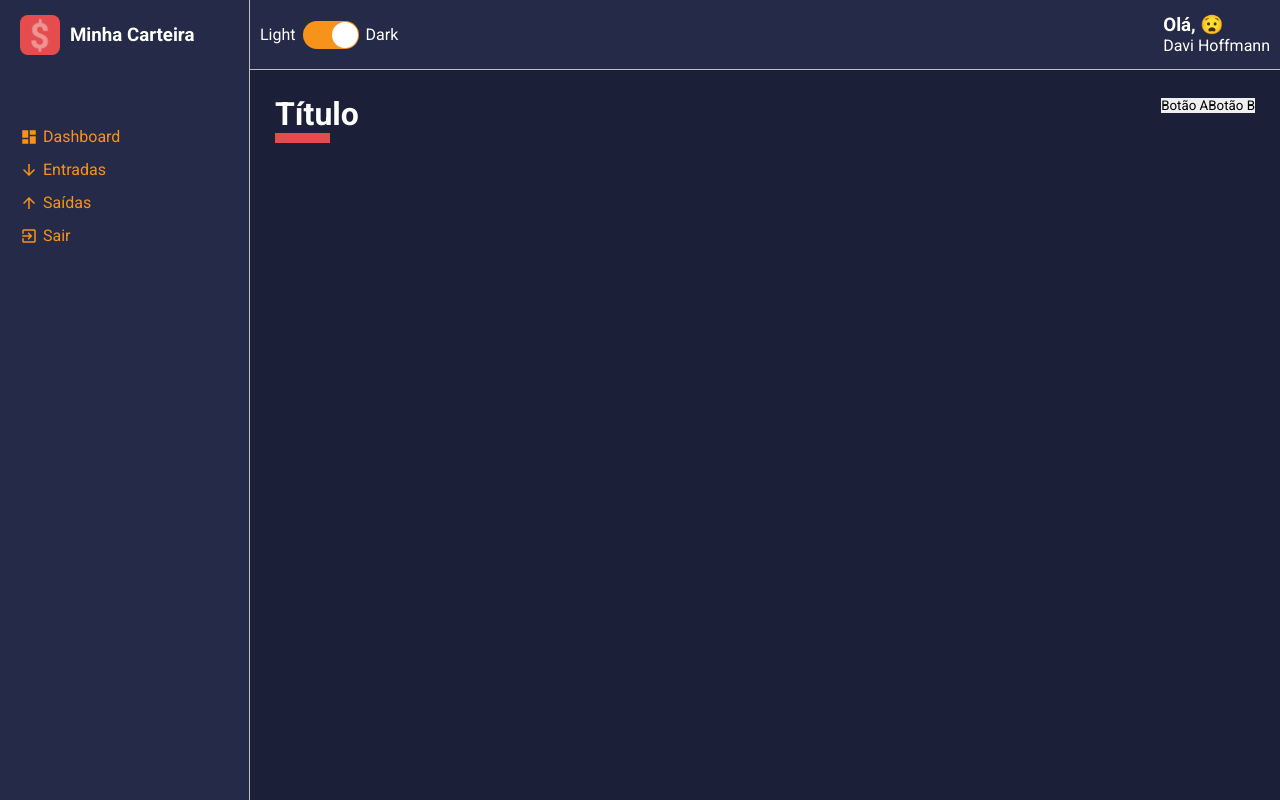
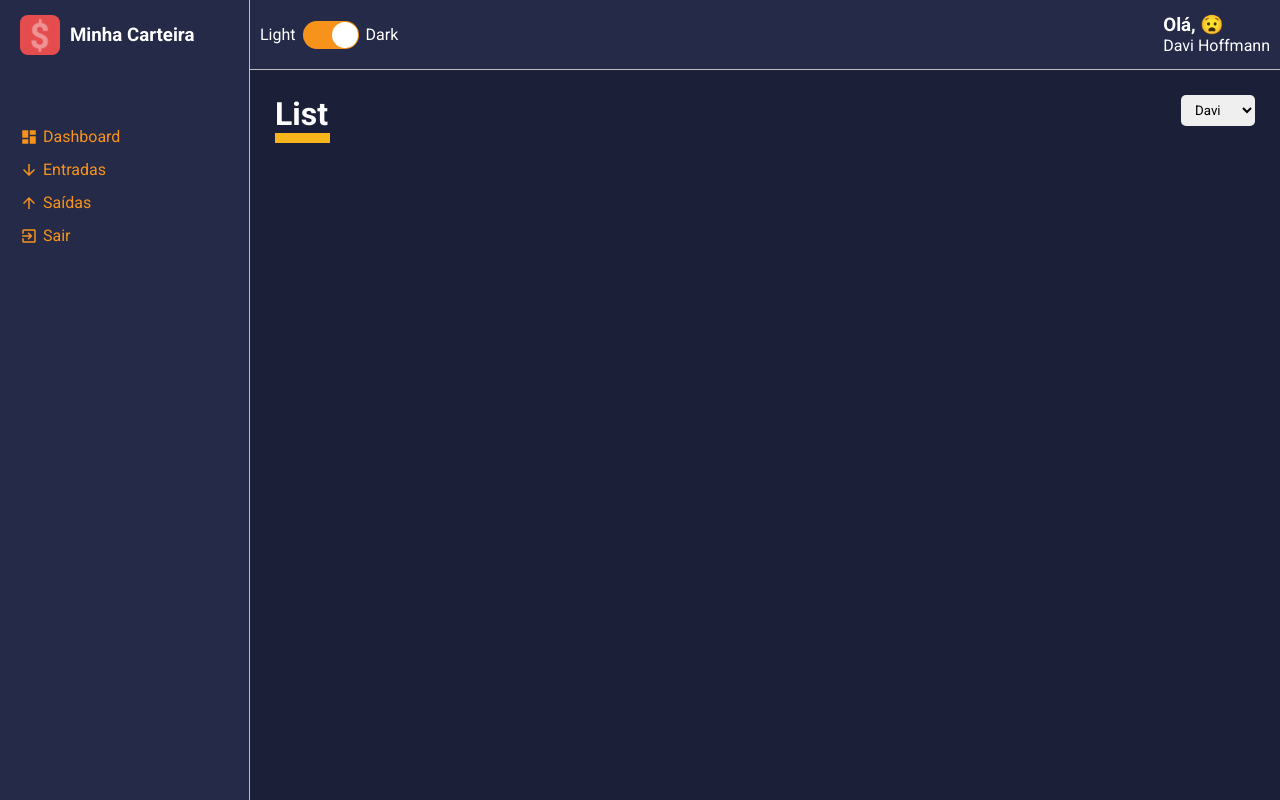
Before and after one commit to davihoffmann/minha-carteira-web, a React (Create React App) app: page / in a window 1280 px wide. Built offline with nearby package versions, Linux system fonts and the light colour scheme.

Commit message:
criado componente de seleção e ajustado componente do caçalho do conteudo

```diff
--- a/src/App.tsx
+++ b/src/App.tsx
@@ -1,16 +1,17 @@
-import React from 'react';
+import React, { FC } from 'react';
 import { ThemeProvider } from 'styled-components';
 import GlobalStyles from './styles/GlobalStyles';
 import Layout from './components/Layout';
 import Dashboard from './pages/Dashboard';
+import List from './pages/List';
 import dark from './styles/Themes/dark';
 
-const App: React.FC = () => {
+const App: FC = () => {
     return (
         <ThemeProvider theme={dark}>
             <GlobalStyles />
             <Layout>
-                <Dashboard />
+                <List />
             </Layout>
         </ThemeProvider>
     );
--- a/src/components/ContentHeader/index.tsx
+++ b/src/components/ContentHeader/index.tsx
@@ -1,18 +1,18 @@
-import React from 'react';
+import React, { ReactElement, PropsWithChildren } from 'react';
+import { IContentHeaderProps } from './types';
 import { Container, TitleContainer, Controllers } from './styles';
 
-const ContentHeader: React.FC = () => {
+export default function ContentHeader({
+    children,
+    title,
+    lineColor,
+}: PropsWithChildren<IContentHeaderProps>): ReactElement {
     return (
         <Container>
-            <TitleContainer>
-                <h1>Título</h1>
+            <TitleContainer lineColor={lineColor}>
+                <h1>{title}</h1>
             </TitleContainer>
-            <Controllers>
-                <button type="button">Botão A</button>
-                <button type="button">Botão B</button>
-            </Controllers>
+            <Controllers>{children}</Controllers>
         </Container>
     );
-};
-
-export default ContentHeader;
+}
--- a/src/components/ContentHeader/styles.ts
+++ b/src/components/ContentHeader/styles.ts
@@ -1,4 +1,8 @@
 import styled from 'styled-components';
+
+interface ITitleContainerProps {
+    lineColor: string;
+}
 
 export const Container = styled.div`
     width: '100%';
@@ -8,7 +12,7 @@ export const Container = styled.div`
     margin-bottom: 25px;
 `;
 
-export const TitleContainer = styled.div`
+export const TitleContainer = styled.div<ITitleContainerProps>`
     > h1 {
         color: ${props => props.theme.colors.white};
 
@@ -16,9 +20,11 @@ export const TitleContainer = styled.div`
             content: '';
             display: block;
             width: 55px;
-            border-bottom: 10px solid ${props => props.theme.colors.warning};
+            border-bottom: 10px solid ${props => props.lineColor};
         }
     }
 `;
 
-export const Controllers = styled.div``;
+export const Controllers = styled.div`
+    display: flex;
+`;
--- /dev/null
+++ b/src/components/ContentHeader/types.ts
@@ -0,0 +1,6 @@
+import React from 'react';
+
+export interface IContentHeaderProps {
+    title: string;
+    lineColor: string;
+}
--- /dev/null
+++ b/src/components/SelectInput/index.tsx
@@ -0,0 +1,17 @@
+import React, { ReactElement } from 'react';
+import { ISelectInputProps } from './types';
+import { Container } from './styles';
+
+export default function SelectInput({ options }: ISelectInputProps): ReactElement {
+    return (
+        <Container>
+            <select>
+                {options.map(option => (
+                    <option key={option.valor} value={option.valor}>
+                        {option.label}
+                    </option>
+                ))}
+            </select>
+        </Container>
+    );
+}
--- /dev/null
+++ b/src/components/SelectInput/styles.ts
@@ -0,0 +1,10 @@
+import styled from 'styled-components';
+
+export const Container = styled.div`
+    > select {
+        padding: 7px 10px;
+        border-radius: 5px;
+
+        margin-left: 7px;
+    }
+`;
--- /dev/null
+++ b/src/components/SelectInput/types.ts
@@ -0,0 +1,6 @@
+export interface ISelectInputProps {
+    options: {
+        valor: string | number;
+        label: string | number;
+    }[];
+}
--- a/src/pages/Dashboard/index.tsx
+++ b/src/pages/Dashboard/index.tsx
@@ -1,11 +1,29 @@
 import React from 'react';
 import ContentHeader from '../../components/ContentHeader';
+import SelectInput from '../../components/SelectInput';
 import { Container } from './styles';
 
 const Dashboard: React.FC = () => {
+    const options = [
+        {
+            valor: 'Davi',
+            label: 'Davi',
+        },
+        {
+            valor: 'Davi1',
+            label: 'Davi1',
+        },
+        {
+            valor: 'Davi2',
+            label: 'Davi2',
+        },
+    ];
+
     return (
         <Container>
-            <ContentHeader />
+            <ContentHeader title="Dashboard" lineColor="#F7931B">
+                <SelectInput options={options} />
+            </ContentHeader>
         </Container>
     );
 };
--- a/src/pages/List/index.tsx
+++ b/src/pages/List/index.tsx
@@ -1,7 +1,31 @@
 import React from 'react';
+import ContentHeader from '../../components/ContentHeader';
+import SelectInput from '../../components/SelectInput';
+import { Container } from './styles';
 
 const List: React.FC = () => {
-    return <h1>List</h1>;
+    const options = [
+        {
+            valor: 'Davi',
+            label: 'Davi',
+        },
+        {
+            valor: 'Davi1',
+            label: 'Davi1',
+        },
+        {
+            valor: 'Davi2',
+            label: 'Davi2',
+        },
+    ];
+
+    return (
+        <Container>
+            <ContentHeader title="List" lineColor="#F7b41B">
+                <SelectInput options={options} />
+            </ContentHeader>
+        </Container>
+    );
 };
 
 export default List;
--- /dev/null
+++ b/src/pages/List/styles.ts
@@ -0,0 +1,3 @@
+import styled from 'styled-components';
+
+export const Container = styled.div``;
```
Also changed, not shown: .eslintrc.json, 1 other file (tests, documents, lock files or other folders).
